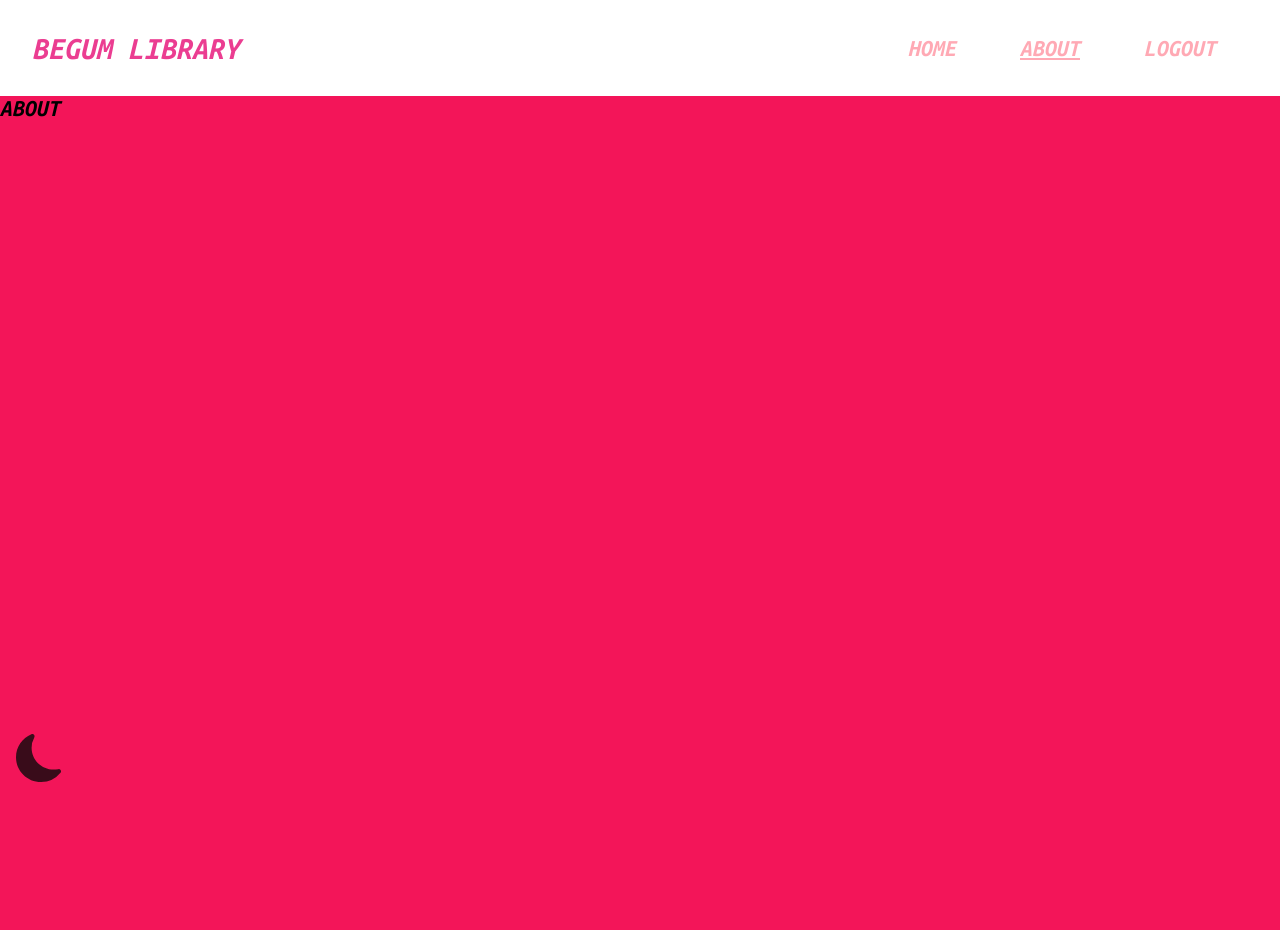
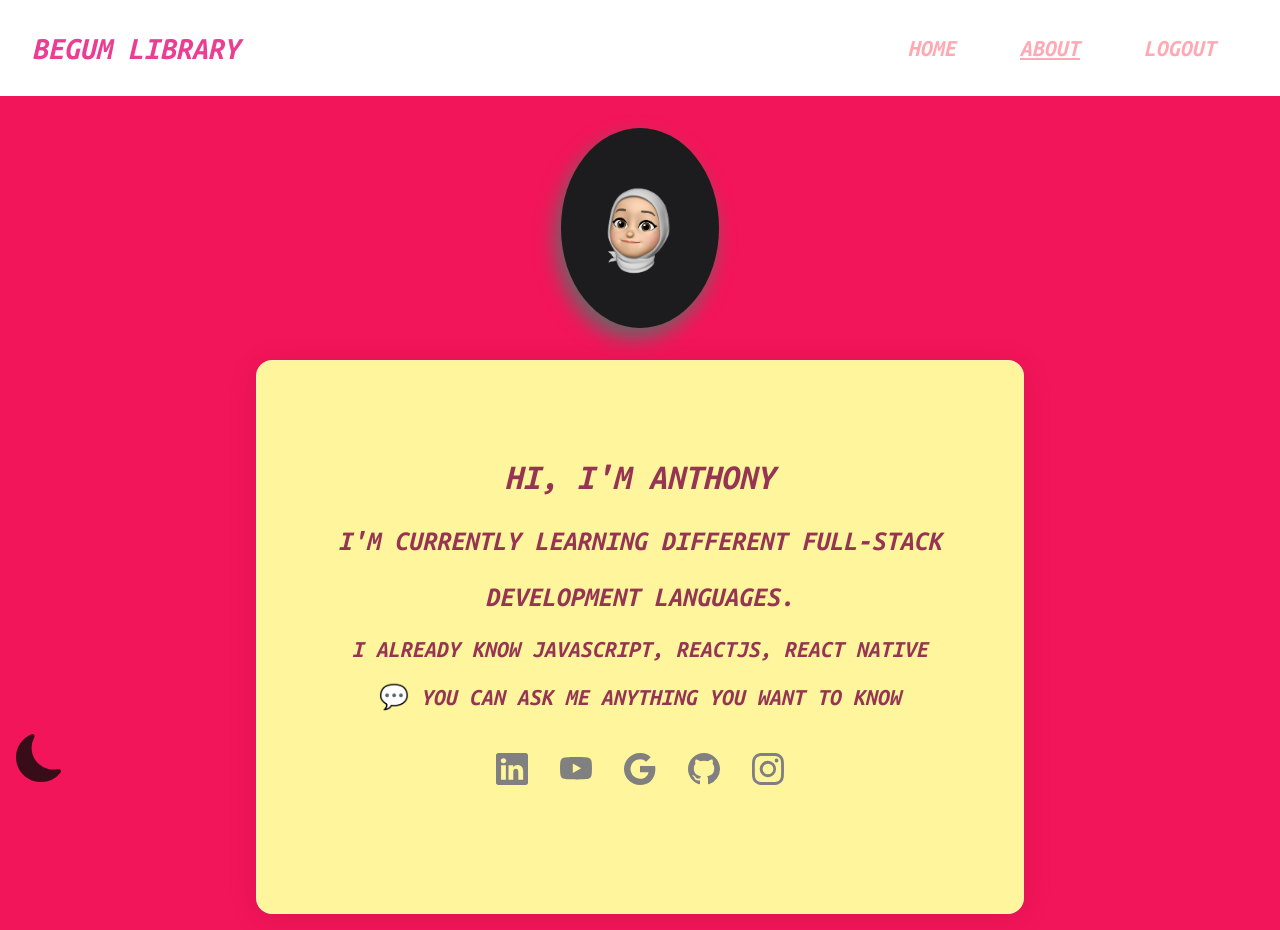
Before and after one commit to fulyature/library-app, a React (Create React App) app: page /about in a window 1280 px wide. Before the commit the page ends 800 px from the top, so only its background shows below. Built offline with nearby package versions, Linux system fonts and the light colour scheme; sample sign-in values are in the browser's storage; a web font is replaced by a local one.

Commit message:
feat:About component

```diff
--- a/src/components/icon/Icon.jsx
+++ b/src/components/icon/Icon.jsx
@@ -1,9 +1,20 @@
-import React from 'react'
+import React from "react";
+import { SvgIcon } from "./Icon.style";
 
-const Icon = () => {
+const Icon = ({ path, icon, color }) => {
   return (
-    <div>Icon</div>
-  )
-}
+    <SvgIcon
+      hoverColor={color}
+      xmlns="http://www.w3.org/2000/svg"
+      width="32"
+      height="32"
+      fill="currentColor"
+      className={`bi bi-${icon}`}
+      viewBox="0 0 16 16"
+    >
+      <path d={path} />
+    </SvgIcon>
+  );
+};
 
-export default Icon
+export default Icon;
--- a/src/components/icon/Icon.style.jsx
+++ b/src/components/icon/Icon.style.jsx
@@ -1 +1,7 @@
-// Icon Style
+import styled from "styled-components";
+
+export const SvgIcon = styled.svg`
+  :hover {
+    color: ${({ hoverColor }) => hoverColor};
+  }
+`;
--- a/src/pages/about/About.jsx
+++ b/src/pages/about/About.jsx
@@ -1,9 +1,35 @@
-import React from 'react'
+import React from "react";
+import {
+  AboutContainer,
+  IconContainer,
+  InfoContainer,
+  ProfileImg,
+} from "./About.style";
+import profile from "../../assets/about.png";
+import Icon from "../../components/icon/Icon";
+import { iconData } from "../../helper/iconData";
 
 const About = () => {
   return (
-    <div>About</div>
-  )
-}
+    <AboutContainer>
+      <ProfileImg src={profile} alt="anthony" />
+      <InfoContainer>
+        <h2>Hi, I'm Anthony</h2>
+        <h3>
+          I'm currently learning different full-stack development languages.
+        </h3>
+        <h4>I already know JavaScript, ReactJS, React Native</h4>
+        <h4>💬 You can ask me anything you want to know</h4>
+        <IconContainer>
+          {iconData.map((item) => (
+            <a href={item.href}>
+              <Icon key={item.icon} {...item} />
+            </a>
+          ))}
+        </IconContainer>
+      </InfoContainer>
+    </AboutContainer>
+  );
+};
 
-export default About
+export default About;
--- a/src/pages/about/About.style.jsx
+++ b/src/pages/about/About.style.jsx
@@ -1 +1,38 @@
-// About Style
+import styled from "styled-components";
+import Flex from "../../styles/Flex";
+
+export const AboutContainer = styled(Flex)`
+  flex-direction: column;
+  line-height: 2;
+  text-align: center;
+`;
+export const ProfileImg = styled.img`
+  margin: 2rem 0;
+  border-radius: 50%;
+  height: 200px;
+  filter: drop-shadow(-5px 10px 10px #666);
+`;
+
+export const InfoContainer = styled.div`
+  margin: 0 2rem 1rem;
+  width: 60%;
+  border: 1px solid white;
+  padding: 5rem;
+  background: ${({ theme }) => theme.colors.detailBgColor};
+  color: ${({ theme }) => theme.colors.detailColor};
+  border-radius: 16px;
+  box-shadow: 0 4px 30px rgba(0, 0, 0, 0.1);
+  backdrop-filter: blur(5px);
+  border: 1px solid rgba(255, 255, 255, 0.3);
+  @media (max-width: ${({ theme }) => theme.screens.lg}) {
+    width: 90%;
+  }
+`;
+
+export const IconContainer = styled.div`
+  margin: 2rem;
+  a {
+    color: gray;
+    padding: 1rem;
+  }
+`;
--- a/src/pages/detail/Detail.jsx
+++ b/src/pages/detail/Detail.jsx
@@ -1,5 +1,5 @@
 import React from "react";
-import { useLocation } from "react-router-dom";
+import { useLocation, useParams } from "react-router-dom";
 import {
   Description,
   DetailContainer,
@@ -8,19 +8,27 @@ import {
   DetailTitle,
   InfoPart,
 } from "./Detail.style";
+import defaultImg from "../../assets/book.jpg";
 
 const Detail = () => {
   const { state } = useLocation();
   console.log(state);
+
   return (
     <DetailContainer>
       <DetailPart>
         <DetailTitle></DetailTitle>
         <DetailImg>
-          <img src="" alt="" />
+          <img
+            src={state.volumeInfo?.imageLinks?.smallThumbnail || defaultImg}
+            alt=""
+          />
         </DetailImg>
-        <Description></Description>
-        <InfoPart></InfoPart>
+        <Description>{state.volumeInfo.description}</Description>
+        <InfoPart>
+          <p>{state.volumeInfo.authors.join(" - ")}</p>
+          {state.volumeInfo.publishedDate} / {state.volumeInfo?.publisher}
+        </InfoPart>
       </DetailPart>
     </DetailContainer>
   );
--- a/src/pages/detail/Detail.style.jsx
+++ b/src/pages/detail/Detail.style.jsx
@@ -12,7 +12,7 @@ export const DetailPart = styled(Flex)`
   border: 1px solid white;
   border-radius: 5px;
   background-color: ${({ theme }) => theme.colors.detailBgColor};
-  color: ${({ theme }) => theme.colors.detailColor};
+  color: ${({ theme }) => theme.colors.mainColor};
   width: 80%;
 `;
 
--- a/src/styles/theme.js
+++ b/src/styles/theme.js
@@ -5,7 +5,7 @@ export const lightTheme = {
     logoColor: "#eb3d91",
     linkColor: "#ffa9b4",
     detailBgColor: "#fff59c",
-    detailColor: "#ebffd4",
+    detailColor: "#953553",
     linkHoverColor: "#00bdff",
     headerFormColor: "rgba(15, 63, 42, 0.36)",
     themeToggleIcon: "#fff",
```
Also changed, not shown: src/assets/about.png (added).
